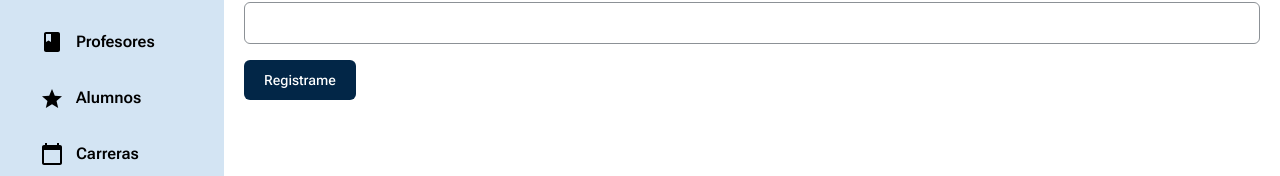
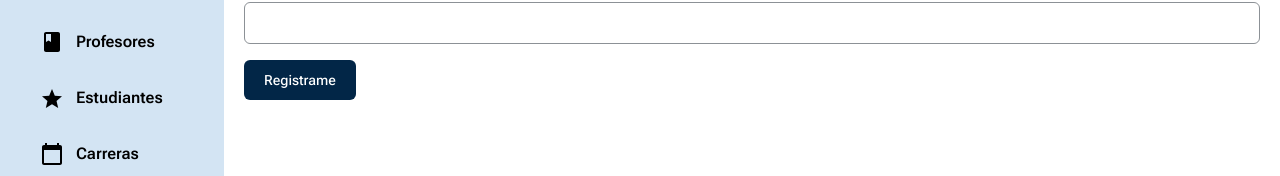
Before and after one commit to No-Country/S7-22-T-NodeReact, a Next.js app in the folder frontend/: page / in a window 1280 px wide. Shown: the part 176-352 px from the top of the page. Built offline with nearby package versions, Linux system fonts and the light colour scheme.

Commit message:
routes correct

```diff
--- a/frontend/src/components/Layout.jsx
+++ b/frontend/src/components/Layout.jsx
@@ -10,8 +10,8 @@ import LogoIcon from "../../public/eduweb.png";
 const menuItems = [
     { label: 'Inicio', url: '/', icon: <HomeIcon /> },
     { label: 'Profesores', url: '/profesores', icon: <SubjectsIcon /> },
-    { label: 'Alumnos', url: '/agregaralumno', icon: <StarIcon /> },
-    { label: 'Carreras', url: '/cursos', icon: <CalendarIcon /> },
+    { label: 'Estudiantes', url: '/estudiantes', icon: <StarIcon /> },
+    { label: 'Carreras', url: '/carreras', icon: <CalendarIcon /> },
     { label: 'Perfil', url: '/perfil', icon: <MessageIcon /> },
 ];
 
```
